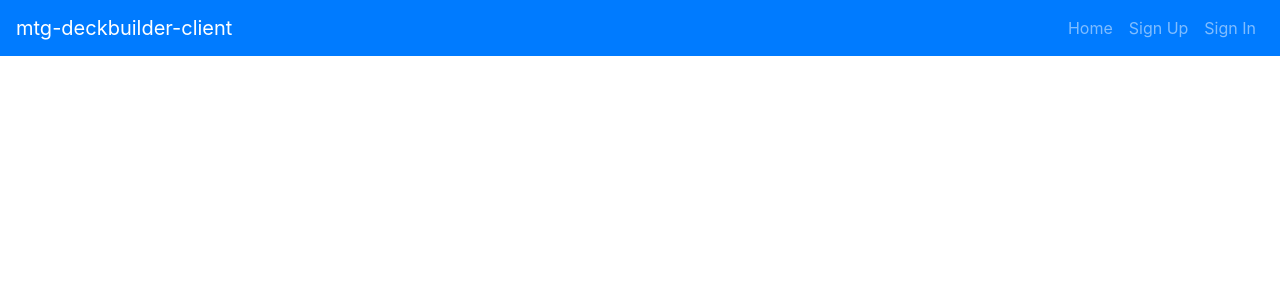
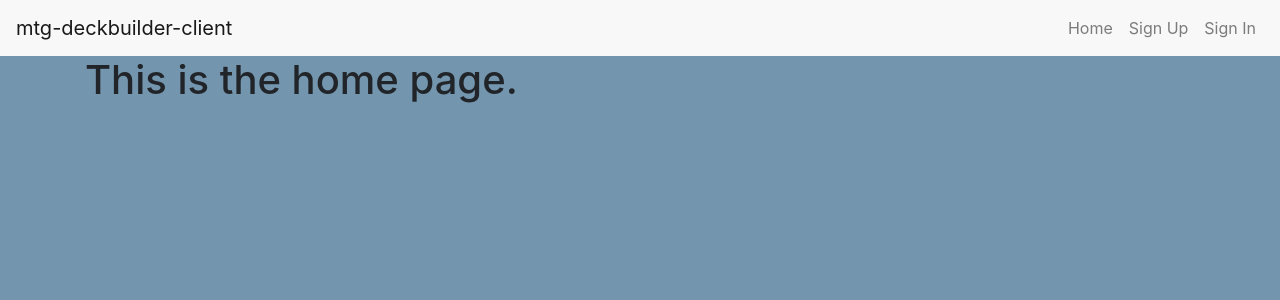
Before and after one commit to Sean-Drew/mtg-deckbuilder-client, a React app: page / in a window 1280 px wide. Shown: the top 300 px of the page. Built offline with nearby package versions, Linux system fonts and the light colour scheme.

Commit message:
Basic design & file structure
Added MyPlayDeck component file, drafting.
Installed Ant Design package, planning to be used for styling.
Minor design change & color scheme setup.
Changed some paths to exact paths.

```diff
--- a/package.json
+++ b/package.json
@@ -4,6 +4,7 @@
   "version": "0.1.0",
   "private": true,
   "dependencies": {
+    "antd": "^4.3.5",
     "autoprefixer": "7.1.6",
     "axios": "^0.18.0",
     "bootstrap": "^4.3.1",
--- a/src/components/App/App.js
+++ b/src/components/App/App.js
@@ -8,6 +8,7 @@ import SignUp from '../SignUp/SignUp'
 import SignIn from '../SignIn/SignIn'
 import SignOut from '../SignOut/SignOut'
 import ChangePassword from '../ChangePassword/ChangePassword'
+import Home from '../Home/Home'
 
 class App extends Component {
   constructor () {
@@ -42,16 +43,17 @@ class App extends Component {
           />
         ))}
         <main className="container">
-          <Route path='/sign-up' render={() => (
+          <Route exact path='/' component={Home}/>
+          <Route exact path='/sign-up' render={() => (
             <SignUp msgAlert={this.msgAlert} setUser={this.setUser} />
           )} />
-          <Route path='/sign-in' render={() => (
+          <Route exact path='/sign-in' render={() => (
             <SignIn msgAlert={this.msgAlert} setUser={this.setUser} />
           )} />
-          <AuthenticatedRoute user={user} path='/sign-out' render={() => (
+          <AuthenticatedRoute user={user} exact path='/sign-out' render={() => (
             <SignOut msgAlert={this.msgAlert} clearUser={this.clearUser} user={user} />
           )} />
-          <AuthenticatedRoute user={user} path='/change-password' render={() => (
+          <AuthenticatedRoute user={user} exact path='/change-password' render={() => (
             <ChangePassword msgAlert={this.msgAlert} user={user} />
           )} />
         </main>
--- a/src/components/Header/Header.js
+++ b/src/components/Header/Header.js
@@ -1,6 +1,7 @@
 import React, { Fragment } from 'react'
 import Nav from 'react-bootstrap/Nav'
 import Navbar from 'react-bootstrap/Navbar'
+import './Header.scss'
 
 const authenticatedOptions = (
   <Fragment>
@@ -18,12 +19,13 @@ const unauthenticatedOptions = (
 
 const alwaysOptions = (
   <Fragment>
-    <Nav.Link to="/">Home</Nav.Link>
+    <Nav.Link href="/">Home</Nav.Link>
   </Fragment>
 )
 
 const Header = ({ user }) => (
-  <Navbar bg="primary" variant="dark" expand="md">
+  <div className="top-nav-wrapper">
+    <Navbar className="top-nav-bar" expand="md">
       <Navbar.Brand href="#">
         mtg-deckbuilder-client
       </Navbar.Brand>
@@ -36,6 +38,7 @@ const Header = ({ user }) => (
         </Nav>
       </Navbar.Collapse>
     </Navbar>
+  </div>
 )
 
 export default Header
--- /dev/null
+++ b/src/components/Header/Header.scss
@@ -0,0 +1,15 @@
+// Import fonts & other styling
+
+// Declare color scheme variables
+$mtgDarkGray: #5D5C61;
+$mtgLightGray: #948D94;
+$mtgLightBlue: #7395AE;
+$mtgDarkBlue: #557A95;
+$mtgBrown: #B1A296;
+$mtgWhite: #F8F8F8;
+$mtgSilver: #C0C0C0;
+$mtgRed: #E63946;
+
+.top-nav-bar {
+  background: $mtgWhite;
+}
--- /dev/null
+++ b/src/components/Home/Home.js
@@ -0,0 +1,14 @@
+import React from 'react'
+import './Home.scss'
+
+const Home = (props) => {
+  return (
+    <div className="home-wrapper">
+      <div>
+        <h1>This is the home page.</h1>
+      </div>
+    </div>
+  )
+}
+
+export default Home
--- /dev/null
+++ b/src/components/Home/Home.scss
@@ -0,0 +1,18 @@
+// Import fonts & other styling
+
+// Declare color scheme variables
+$mtgDarkGray: #5D5C61;
+$mtgLightGray: #948D94;
+$mtgLightBlue: #7395AE;
+$mtgDarkBlue: #557A95;
+$mtgBrown: #B1A296;
+$mtgWhite: #F8F8F8;
+$mtgSilver: #C0C0C0;
+$mtgRed: #E63946;
+
+body {
+  background: $mtgLightBlue;
+  // background-image: url(https://i.imgur.com/xetL8jR.jpg);
+  // background-size: cover;
+  // background-repeat: no-repeat;
+}
--- /dev/null
+++ b/src/components/MyPlayDecks/MyPlayDecks.js
@@ -0,0 +1,2 @@
+import React from 'react'
+import
```
Also changed, not shown: 1 other file (tests, documents, lock files or other folders). Lines whose indentation alone changed are shown as unchanged.
